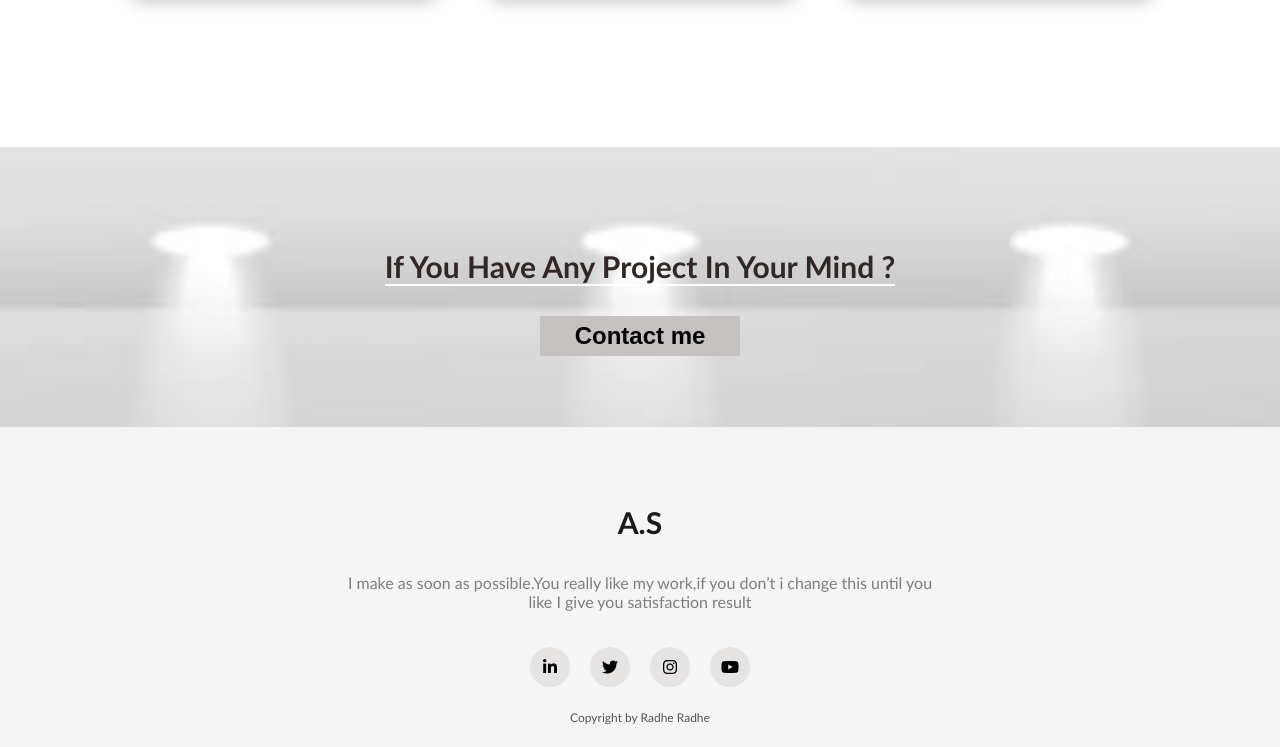
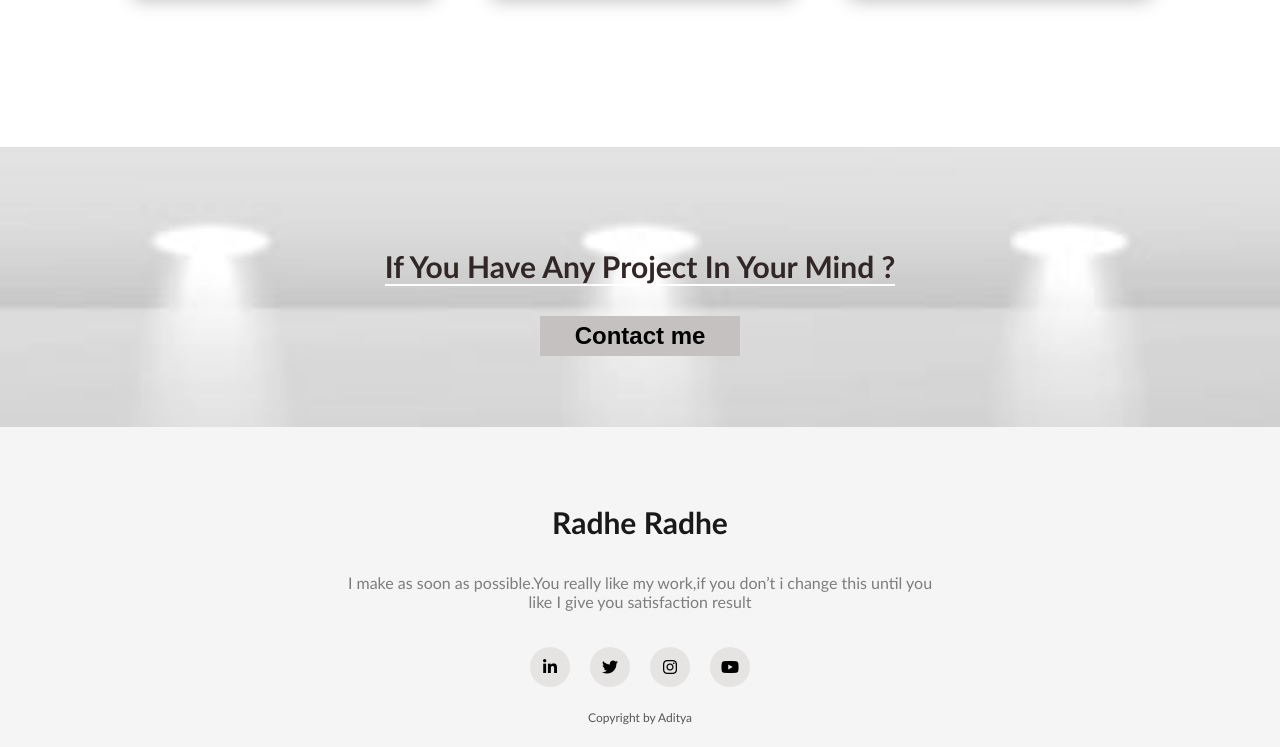
Before and after one commit to Aditya9675/My-Portfolio, a plain HTML site: page index.html in a window 1280 px wide. Shown: the part 1549-2296 px from the top of the page. Drawn offline with Linux system fonts and the light colour scheme.

Commit message:
Update index.html

```diff
--- a/index.html
+++ b/index.html
@@ -23,7 +23,7 @@
 
 	<nav>
 
-        <a href="#" class="logo">Radhe Radhe</a>
+        <a href="#" class="logo">Radha</a>
 
         <ul>
         <li><a href="#" class="active">Home</a></li>
@@ -110,7 +110,7 @@
 
  <footer>
 
- <p>A.S</p>
+ <p>Radhe Radhe</p>
 
     <p>I make as soon as possible.You really like my work,if you don&#8217;t i change this until you like I give you satisfaction result</p>
 
@@ -121,7 +121,7 @@
    <a href="https://www.youtube.com/channel/UCVm60dRTazcfjarUZTQ1M4g"><i class="fab fa-youtube"></i></a>
    </div>
 
-    <p class="copyright">Copyright by Radhe Radhe</p>
+    <p class="copyright">Copyright by Aditya</p>
 </footer>
 
    <div class="social">
```
